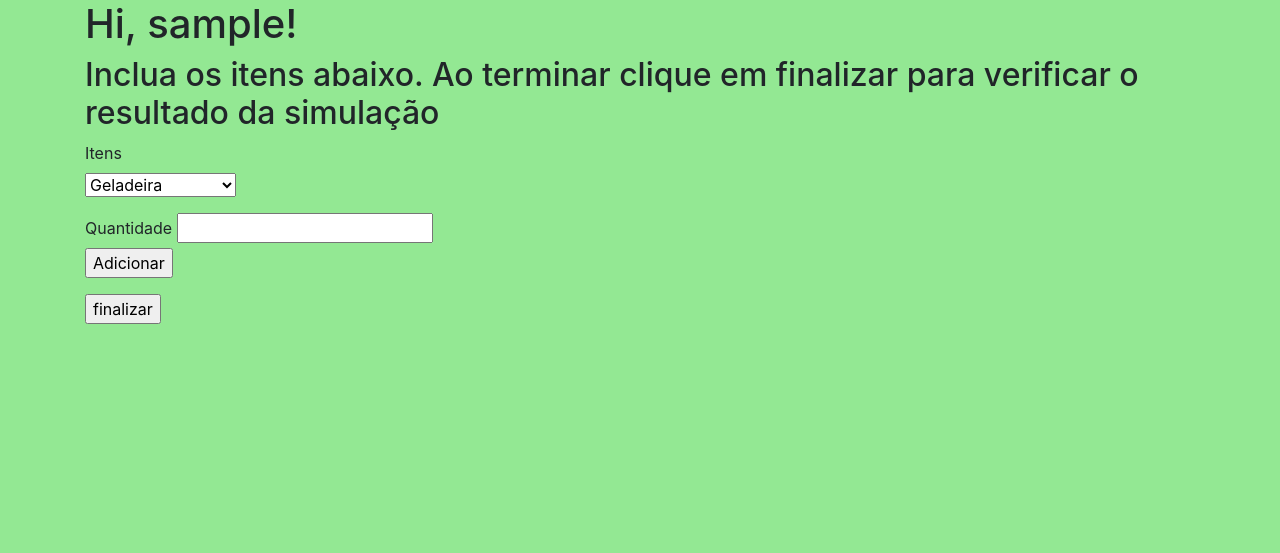
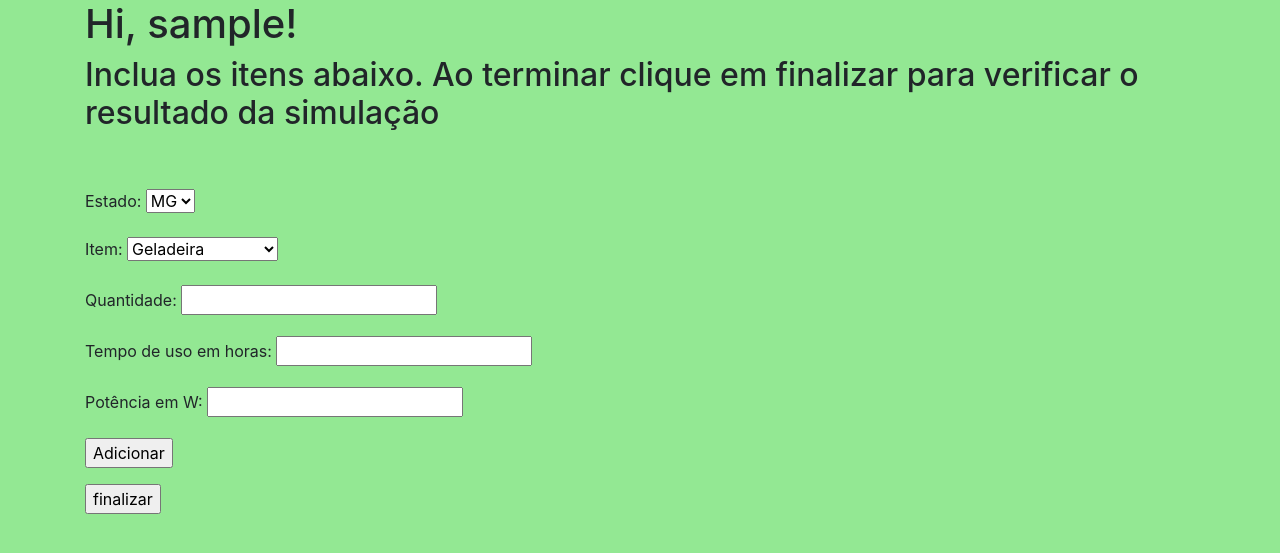
Before and after one commit to rafael1717y/econovolt2, a Flask app: page /new_simulation in a window 1280 px wide. Shown: the part 56-609 px from the top of the page. Run offline with Flask 2, Linux system fonts and the light colour scheme; the visitor is signed in with stand-in values (Sample User, id 1); data comes from the database, SQL or seed files in the repository; some libraries are stand-ins or nearby versions.

Commit message:
melhorias no form e classe Result

```diff
--- a/app/forms.py
+++ b/app/forms.py
@@ -52,7 +52,9 @@ class RegistrationForm(FlaskForm):
 class NewSimulationForm(FlaskForm):
         # as categorias deverão vir do db?? Colocar apenas itens maior consumo??
         # Para um item -- ou um for com o num itens??
-        item = SelectField("Itens", choices=["Geladeira", "Umidificador", "Chuveiro", "TV", "Ar-Condicionado"], option_widget=None, validate_choice=True)
-        quantity = IntegerField("Quantidade")
+        item = SelectField("Item:", choices=["Geladeira", "Umidificador", "Chuveiro", "TV", "Ar-Condicionado"], option_widget=None, validate_choice=True)
+        quantity = IntegerField("Quantidade:", validators=[DataRequired()])
+        time_of_use = IntegerField("Tempo de uso em horas:", validators=[DataRequired()])
+        potency = IntegerField("Potência em W:", validators=[DataRequired()])
+        state = SelectField("Estado:", choices=["MG", "SP", "RJ"], option_widget=None, validate_choice=True)
         submit = SubmitField("Adicionar")
-        #finish = SubmitField("Finalizar")
--- a/app/models.py
+++ b/app/models.py
@@ -50,21 +50,36 @@ class User(UserMixin, db.Model):
         return "<User {}>".format(self.username)
 
 
-class Simulation(db.Model):
+class Simulation(db.Model):  #s = Simulation(item='geladeira', quantity=1, author=u)
      id = db.Column(db.Integer, primary_key=True)
      item = db.Column(db.String(120), index=True)
      quantity = db.Column(db.Integer)
-     timestamp = db.Column(db.DateTime, index=True, default=datetime.utcnow)
+     time_of_use = db.Column(db.Integer)
+     potency = db.Column(db.Integer)
+     state = db.Column(db.String(2))  # Estado ---lista escolhas // tarifa por estado
      user_id = db.Column(db.Integer, db.ForeignKey('user.id'))
+     result = db.relationship('Result', backref='simulation', lazy='dynamic')
 
      def __repr__(self):
          return "Item incluído para simulação >>> {}".format(self.item)  # retorna simul. item
 
-     def calcular_custo(self):
-            print('Calculando custo')
 
 
-    #s = Simulation(item='geladeira', quantity=1, author=u)
+class Result(db.Model):
+    id = db.Column(db.Integer, primary_key=True)
+    consumption = db.Column(db.Integer)
+    tax = db.Column(db.Integer)
+    timestamp = db.Column(db.DateTime, index=True, default=datetime.utcnow)
+    simulation_id = db.Column(db.Integer, db.ForeignKey('simulation.id'))
+
+
+    def calcular_custo(self):
+        print('Calculando custo')
+
+    def __repr__(self):
+        return "Resultado de uma simulação {}".format(self.tax)
+
+
 
 
 # Fora da classe
--- a/app/routes.py
+++ b/app/routes.py
@@ -1,3 +1,4 @@
+from sre_parse import State
 from flask import render_template, flash, redirect, url_for, request, jsonify
 from flask_login import login_user, logout_user, current_user, login_required
 from app import app, db
@@ -159,10 +160,12 @@ def process():
 def new_simulation():
     form = NewSimulationForm()
     if form.validate_on_submit():
-        simulation = Simulation(item=form.item.data, quantity=form.quantity.data)
+        simulation = Simulation(item=form.item.data, quantity=form.quantity.data, potency=form.potency.data,
+                                time_of_use=form.time_of_use.data, state=form.state.data)
         db.session.add(simulation)
         db.session.commit()
-        flash('Simulação adicionada.')
+        flash('O item foi adicionado para simulação.')
+
         #calcularcusto()
         return redirect(url_for('new_simulation'))
 
--- /dev/null
+++ b/app/static/js/alert.js
@@ -0,0 +1,3 @@
+$(".alert").delay(4000).slideUp(200, function() {
+    $(this).alert('close');
+});
--- a/app/templates/display_simulations.html
+++ b/app/templates/display_simulations.html
@@ -3,6 +3,10 @@
 {% block content %}
 <h1>Hi, {{ current_user.username }}!</h1>
 {% for simulation in simulations  %}
-<div><p>{{ simulation }} </p><div>
+<div>
+    <p> Id: {{ simulation.id }}  - Estado: {{ simulation.state }} - Quantidade: {{ simulation.quantity }} -
+        Item: {{ simulation.item }} - Tempo de uso: {{ simulation.time_of_use }} - Potência: {{ simulation.potency }} </p>
+    <div>
+
 {% endfor %}
 {% endblock %}
--- a/app/templates/new_simulation.html
+++ b/app/templates/new_simulation.html
@@ -3,10 +3,6 @@
 {% block content %}
 
 
-<link rel="stylesheet" href="https://stackpath.bootstrapcdn.com/bootstrap/4.4.1/css/bootstrap.min.css" integrity="sha384-Vkoo8x4CGsO3+Hhxv8T/Q5PaXtkKtu6ug5TOeNV6gBiFeWPGFN9MuhOf23Q9Ifjh" crossorigin="anonymous">
-<script src="https://ajax.googleapis.com/ajax/libs/jquery/3.1.0/jquery.min.js"></script>
-
-<script src="{{ url_for('static', filename='js/form.js') }}"></script>
 
 <div class="container">
     <br><br><br><br>
--- a/app/templates/teste.html
+++ b/app/templates/teste.html
@@ -1,21 +1,76 @@
 {% extends "base.html" %}
+
+
+<link rel="stylesheet" href="https://stackpath.bootstrapcdn.com/bootstrap/4.4.1/css/bootstrap.min.css" integrity="sha384-Vkoo8x4CGsO3+Hhxv8T/Q5PaXtkKtu6ug5TOeNV6gBiFeWPGFN9MuhOf23Q9Ifjh" crossorigin="anonymous">
+<script src="https://ajax.googleapis.com/ajax/libs/jquery/3.1.0/jquery.min.js"></script>
+<script src="{{ url_for('static', filename='js/form.js') }}"></script>
+
 
 {% block content %}
 <h1>Hi, {{ current_user.username }}!</h1>
 <h2>Inclua os itens abaixo. Ao terminar clique em finalizar para
 verificar o resultado da simulação</h2>
 
+<br>
+<br>
 <form action="" method="post">
+
+    {% with messages = get_flashed_messages() %}
+    {% if messages %}
+        {% for message in messages %}
+         <div class="alert alert-info" id="alert" role="alert">{{ message }}</div>
+        {% endfor %}
+    {% endif %}
+    {% endwith %}
+
     {{ form.hidden_tag() }}
     <p>
-        {{ form.item.label }} <br>
+        {{ form.state.label }}
+        {{ form.state(cols=32, rows=4 )}}
+        {% for error in form.state.errors %}
+            <span style="color:red;"> [{{ error }}]</span>
+        {% endfor %}
+    </p>
+
+    <p>
+        {{ form.item.label }}
         {{ form.item(cols=32, rows=4 )}}
+        {% for error in form.item.errors %}
+            <span style="color:red;"> [{{ error }}]</span>
+        {% endfor %}
     </p>
+    <p>
         {{ form.quantity.label }}
         {{ form.quantity }}
-    <p> {{ form.submit() }} </p>
+        {% for error in form.quantity.errors %}
+            <span style="color:red;"> [{{ error }}]</span>
+        {% endfor %}
+    </p>
+    <p>
+        {{ form.time_of_use.label }}
+        {{ form.time_of_use }}
+        {% for error in form.time_of_use.errors %}
+            <span style="color:red;"> [{{ error }}]</span>
+        {% endfor %}
+    </p>
+    <p>
+        {{ form.potency.label }}
+        {{ form.potency }}
+        {% for error in form.potency.errors %}
+            <span style="color:red;"> [{{ error }}]</span>
+        {% endfor %}
+    </p>
 
-    <a href="{{url_for('display')}}"><input type="button" value="finalizar"></a>
+
+
+    <p>
+        {{ form.submit() }}
+
+    </p>
+
+    <a href="{{url_for('display')}}"><input type="button" value="finalizar" color="red;"></a>
+
+
 
 </form>
 
--- a/econovolt.py
+++ b/econovolt.py
@@ -1,7 +1,8 @@
+from pickletools import read_uint1
 from app import app, db
-from app.models import User, Simulation
+from app.models import User, Simulation, Result
 
 
 @app.shell_context_processor
 def make_shell_context():
-    return {"db": db, "User": User, 'Simulation': Simulation}
+    return {"db": db, "User": User, 'Simulation': Simulation, 'Result':Result}
```
Also changed, not shown: migrations/versions/dc6c1380a53f_.py (renamed from migrations/versions/63c1db9737ed_.py, +18 -6 lines), app.db.
